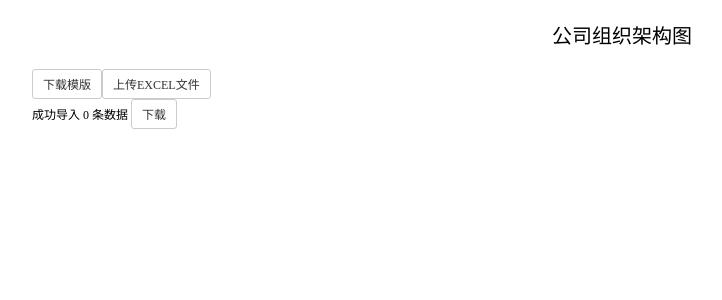
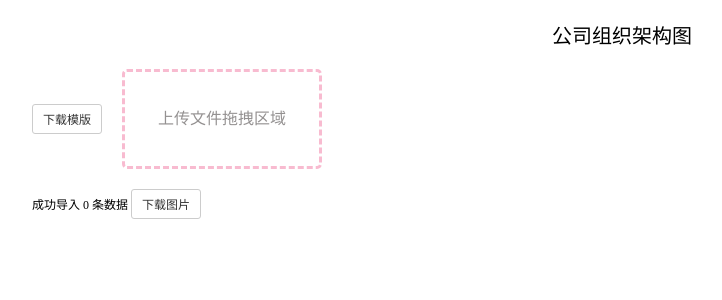
Before and after one commit to ouyingjie1992/organization-chart, a Vue app: page /#/ in a window 1280 px wide. Shown: the top 300 px of the page, without its empty margins (18-740 px from the left). Built offline with nearby package versions, Linux system fonts and the light colour scheme.

Commit message:
样式优化 & 新增拖拽上传功能

```diff
--- a/src/components/home/index.vue
+++ b/src/components/home/index.vue
@@ -6,9 +6,9 @@
                 <a class="sin-btn" href="static/temp/组织架构图模版.xlsx" download="组织架构图模版">下载模版</a>
                 <v-exportData @postData="getResult"></v-exportData>
             </div>
-            <div>
+            <div class="resultData-box">
                 成功导入 {{total}} 条数据
-                <a class="sin-btn" @click="download">下载</a>
+                <a class="sin-btn" @click="download">下载图片</a>
             </div>
             <div class="organization-chart">
                 <v-chart :data="resultData" id="organization-chart-body"></v-chart>
@@ -133,5 +133,8 @@ export default {
         .organization-chart {
         }
     }
+    .resultData-box {
+        padding: 20px 0;
+    }
 }
 </style>
--- a/src/components/home/tools/exportData.vue
+++ b/src/components/home/tools/exportData.vue
@@ -1,7 +1,8 @@
 <template>
     <div class="exportData">
-        <input ref="exportDataInput" type="file" @change="exportData" class="exportDataInput" accept=".csv, application/vnd.openxmlformats-officedocument.spreadsheetml.sheet, application/vnd.ms-excel"/>
-        <a class="sin-btn" @click="loadFileBtn">上传EXCEL文件</a>
+        <input ref="exportDataInput" type="file" @change="changeInput" class="exportDataInput" accept=".csv, application/vnd.openxmlformats-officedocument.spreadsheetml.sheet, application/vnd.ms-excel"/>
+		<div ref="exportDataDashboard" class="dashboard" v-show="draggableStatus">上传文件拖拽区域</div>
+        <a class="sin-btn" @click="loadFileBtn" v-if="!draggableStatus">上传EXCEL文件</a>
     </div>
 </template>
 
@@ -16,6 +17,7 @@ export default {
         return {
             exportDataArr: [], //Excel文件解析数据
             usedArr: [], //已经被使用过的数据
+            draggableStatus: true, //浏览器是否支持拖拽事件
         };
     },
     watch:{
@@ -36,23 +38,30 @@ export default {
             this.usedArr = [];
             this.$refs.exportDataInput.click();
         },
-        // 解析上传文件
-        exportData(event) {
+        changeInput(event) {
             if(!event.currentTarget.files.length) {
                 return;
             }
-            const that = this;
             // 拿取文件对象
-            var f = event.currentTarget.files[0];
+            var f = event.currentTarget.files;
+            this.exportData(f);
+        },
+        // 解析上传文件
+        exportData(files) {
+            if(!files.length) {
+                return;
+            }
+            // 拿取文件对象
+            var f = files[0];
             // 用FileReader来读取
             var reader = new FileReader();
             // 重写FileReader上的readAsBinaryString方法
-            FileReader.prototype.readAsBinaryString = function(f) {
+            FileReader.prototype.readAsBinaryString = (f) => {
                 var binary = "";
                 var wb; // 读取完成的数据
                 var outdata; // 你需要的数据
                 var reader = new FileReader();
-                reader.onload = function(e) {
+                reader.onload = (e) => {
                     // 读取成Uint8Array，再转换为Unicode编码（Unicode占两个字节）
                     var bytes = new Uint8Array(reader.result);
                     var length = bytes.byteLength;
@@ -66,10 +75,10 @@ export default {
                     outdata = XLSX.utils.sheet_to_json(wb.Sheets[wb.SheetNames[0]]);
                     // 自定义方法向父组件传递数据
                     let result = {
-                        data: that.initData(outdata),
-                        total: that.exportDataArr.length
+                        data: this.initData(outdata),
+                        total: this.exportDataArr.length
                     };
-                    that.$emit("postData", result);
+                    this.$emit("postData", result);
                 };
                 reader.readAsArrayBuffer(f);
             };
@@ -125,7 +134,9 @@ export default {
                 'fourLevelDepartment': data['四级部门'],
                 'post': data['任职职位'],
                 'birthday': this.formatDate(data['出生日期']),
-                'education': (data['学历']||'-')+(data['院校层级']||'-')+(data['毕业时间']||'-'),
+                'education': data['学历']||'-',
+                'institutionalLevel': data['院校层级']||'-',
+                'graduationTime': data['毕业时间']||'-',
                 'dateOfEntry': this.formatDate(data['入职日期']),
                 'workingPlace': data['工作地点'],
                 'directSuperior': data['直接上级'],
@@ -149,11 +160,45 @@ export default {
                 return year + format + month + format + date;
             }
             return year+(month < 10 ? '0' + month : month)+(date < 10 ? '0' + date : date);
+        },
+        initDashboard() {
+            let dashboard = this.$refs.exportDataDashboard;
+            let support = ('draggable' in dashboard) || ('ondrapstart' in dashboard && 'ondrop' in dashboard);
+            if(!support){
+                //浏览器不支持HTML5拖放
+                this.draggableStatus = false;
+                return;
+            } else {
+                this.draggableStatus = true;
+            }
+
+            dashboard.addEventListener("dragover", function (e) {
+                e.preventDefault();
+                e.stopPropagation();
+            });
+            dashboard.addEventListener("dragenter", function (e) {
+                e.preventDefault();
+                e.stopPropagation();
+            });
+            dashboard.addEventListener("drop",  (e) => {
+                // 必须要禁用浏览器默认事件
+                e.preventDefault();
+                e.stopPropagation();
+                var files = e.dataTransfer.files;
+                this.exportData(files);
+                // var reader = new FileReader()
+                // reader.readAsText(files[0], 'utf-8')
+                // reader.onload = function (evt) {
+                //     var text = evt.target.result
+                //     dashboard.innerText = text
+                // }
+            });
         }
     },
     computed: {
     },
     mounted() {
+        this.initDashboard();
     },
     created() {
     },
@@ -169,5 +214,27 @@ export default {
     .exportDataInput {
         display: none;
     }
+
+    .dashboard {
+        width: 200px;
+        height: 100px;
+        margin-left: 20px;
+        box-sizing: border-box;
+        border: 3px dashed #F8BBD0;
+        border-radius: 5px;
+        font-size: 20px;
+        color: #2c1612;
+        cursor: default;
+        user-select: none;
+        text-align: center;
+        padding: 39px 0;
+        font-size: 16px;
+        line-height: 1;
+        color: rgb(148, 145, 145);
+
+        &:hover {
+            border-color: rgb(25, 159, 192);
+        }
+    }
 }
 </style>
--- a/src/components/home/tools/organizationChart.vue
+++ b/src/components/home/tools/organizationChart.vue
@@ -20,6 +20,9 @@ export default {
             boxPadding: 10,
             textArr: [
                 {
+                    title: '二级部门',
+                    value: 'twoLevelDepartment'
+                },{
                     title: '工号',
                     value: 'jobNumber'
                 },{
@@ -28,6 +31,12 @@ export default {
                 },{
                     title: '学历',
                     value: 'education'
+                },{
+                    title: '院校层级',
+                    value: 'institutionalLevel'
+                },{
+                    title: '毕业时间',
+                    value: 'educationyear'
                 },{
                     title: '入职日期',
                     value: 'dateOfEntry'
@@ -141,7 +150,7 @@ export default {
                 // Add new links
                 link.enter()
                     .append("path")
-                    .attr("style", "fill: none;stroke: #ccc;stroke-width: 1.5px;");
+                    .attr("style", "fill: none;stroke: #ccc;stroke-width: 3px;");
 
                 // Remove any links we don't need anymore
                 // if part of the tree was collapsed
@@ -264,7 +273,7 @@ export default {
                 // 矩形背景色以及边框颜色宽度
                 .attr("fill", "#fff")
                 .attr("stroke", "steelblue")
-                .attr("strokeWidth", "1px")
+                .attr("stroke-width", "2")
                 .on("click", function(evt) {
                     console.log(evt); // 显示所点击节点数据
                 });
@@ -340,9 +349,9 @@ export default {
         height: 500px;
         position: absolute;
         // .node circle {
-            // fill: #fff;
-            // stroke: steelblue;
-            // stroke-width: 1.5px;
+        //     fill: #fff;
+        //     stroke: steelblue;
+        //     stroke-width: 3px;
         // }
     }
     .organizationChart-canvas2 {
```
Also changed, not shown: 1 other file (tests, documents, lock files or other folders).
